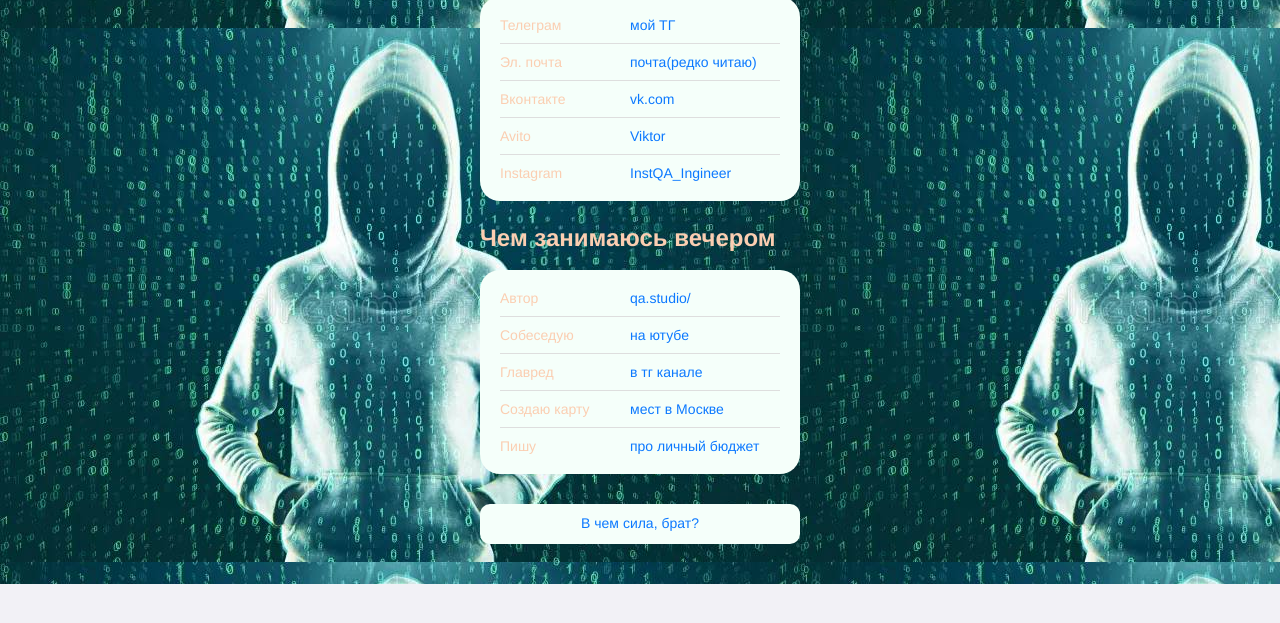
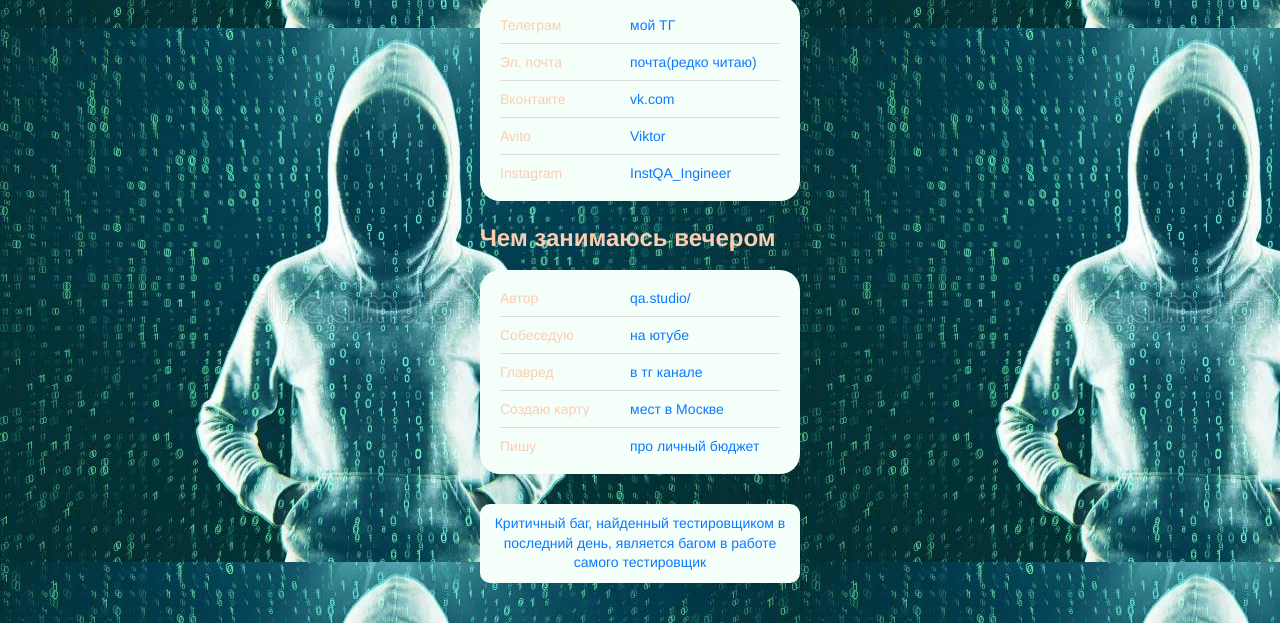
Before and after one commit to qwerty228qq/qwerty228qq.github.io, a plain HTML site: page index.html in a window 1280 px wide. Shown: the part 506-1129 px from the top of the page. Before the commit the page ends 1090 px from the top, so only its background shows below. Drawn offline with Linux system fonts and the light colour scheme.

Commit message:
Update index.html

```diff
--- a/index.html
+++ b/index.html
@@ -76,7 +76,7 @@
       </section>
     </main>
    <footer>
-      <button type = "button" class="button-link" href=""> В чем сила, брат?  </button>
+      <button type = "button" class="button-link" href=""> Критичный баг, найденный тестировщиком в последний день, является багом в работе самого тестировщик  </button>
     </footer>
     <script type="text/javascript" src="js.js"></script>
 <meta charset="UTF-8">
```
